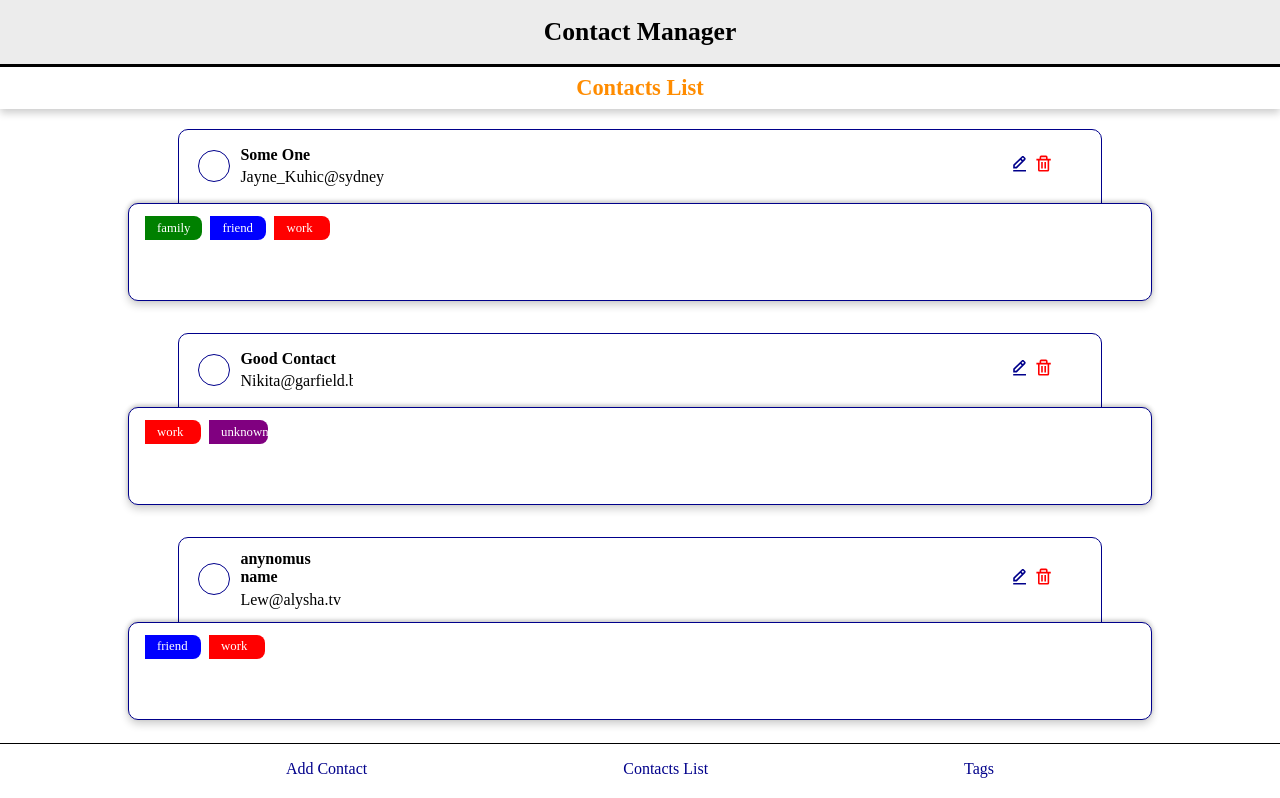
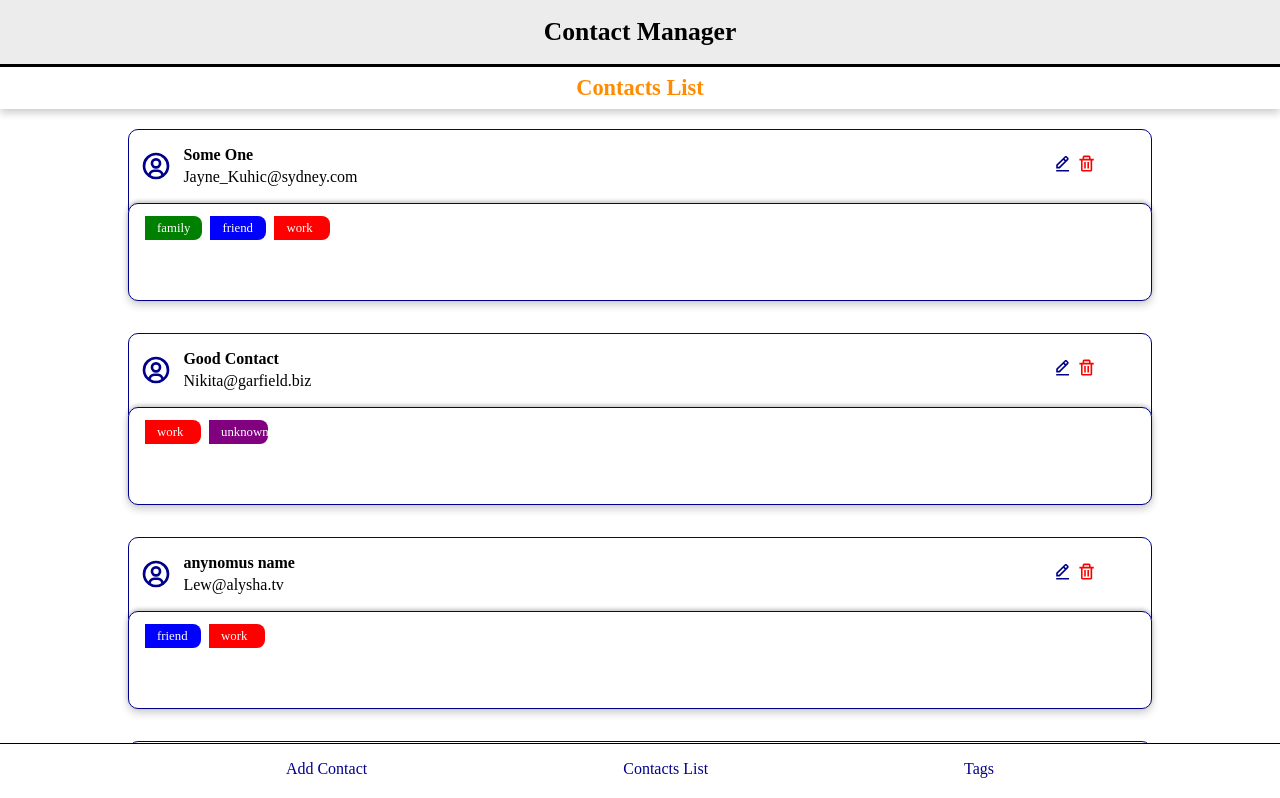
Before and after one commit to akamzandi/Contact-App, a React (Create React App) app: page / in a window 1280 px wide. Shown: the top 798 px of the page. Built offline with nearby package versions, Linux system fonts and the light colour scheme.

Commit message:
contact icon created and styled

```diff
--- a/src/Components/Contact/Contact.js
+++ b/src/Components/Contact/Contact.js
@@ -1,4 +1,4 @@
-import { BiTrash, BiEditAlt } from "react-icons/bi";
+import { BiTrash, BiEditAlt, BiUserCircle } from "react-icons/bi";
 import "./contact.css";
 
 const Contact = ({
@@ -78,7 +78,10 @@ const Contact = ({
       <div className="contact-container">
         <div className="contact-upper-side">
           <div className="contact-info">
-            <div className="contact-icon" />
+            {/* <div className="contact-icon" /> */}
+            <div className="contact-icon">
+              <BiUserCircle />
+            </div>
             <div className="name-mail-container">
               <p className="contact-name">{name}</p>
               <p className="contact-email">{email}</p>
--- a/src/Components/Contact/contact.css
+++ b/src/Components/Contact/contact.css
@@ -9,7 +9,7 @@
   border: 1px solid darkblue;
   background-color: #fff;
   border-radius: 10px 10px 0 0;
-  width: 90%;
+  /* width: 95%; */
   display: flex;
   align-items: center;
   justify-content: space-between;
@@ -30,20 +30,21 @@
 
 .contact-info {
   /* border: 1px solid orangered; */
-  /* width: 80%; */
-  max-width: 70%;
+  width: 80%;
+  max-width: 80%;
   font-size: 1rem;
   display: flex;
   align-items: center;
   /* padding: 0.75rem 1rem; */
-  padding: 0.75rem 0.5rem 0.75rem 1rem;
+  padding: 0.75rem 0.1rem 0.75rem 0.5rem;
   margin-left: 0.2rem;
 }
 
 .name-mail-container {
   /* border: 1px solid brown; */
-  /* width: 90%; */
+  width: 70%;
   max-width: 70%;
+  overflow-wrap: break-word;
 }
 
 .contact-buttons {
@@ -74,11 +75,16 @@
 }
 
 .contact-icon {
-  border: 1px solid darkblue;
-  margin-right: 10px;
+  /* border: 1px solid darkblue; */
+  color: darkblue;
+  display: flex;
+  justify-content: center;
+  align-items: center;
+  font-size: 2rem;
+  margin-right: 0.7rem;
   border-radius: 50%;
-  width: 30px;
-  height: 30px;
+  width: 2rem;
+  height: 2rem;
 }
 
 .contact-name {
```
